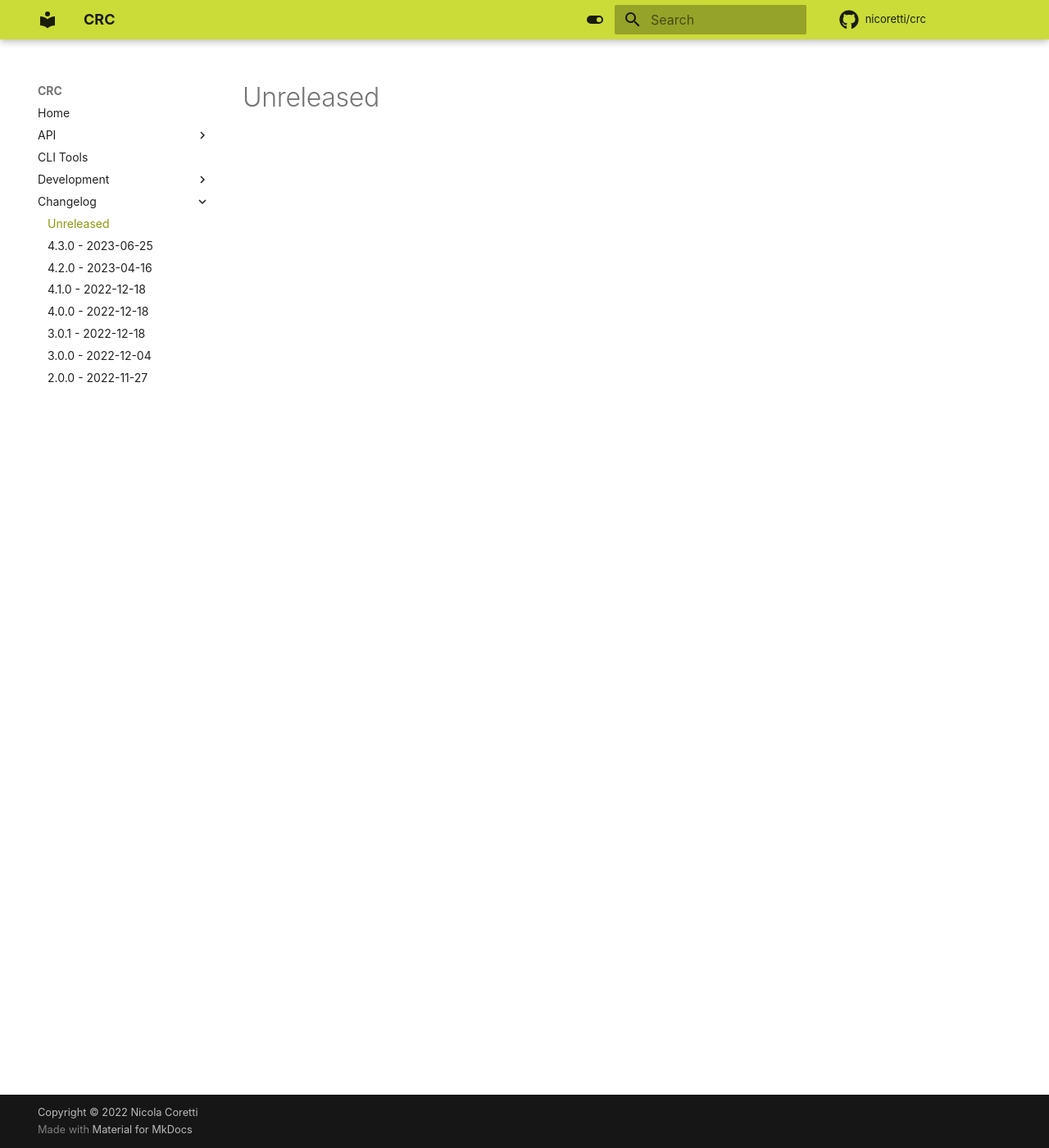
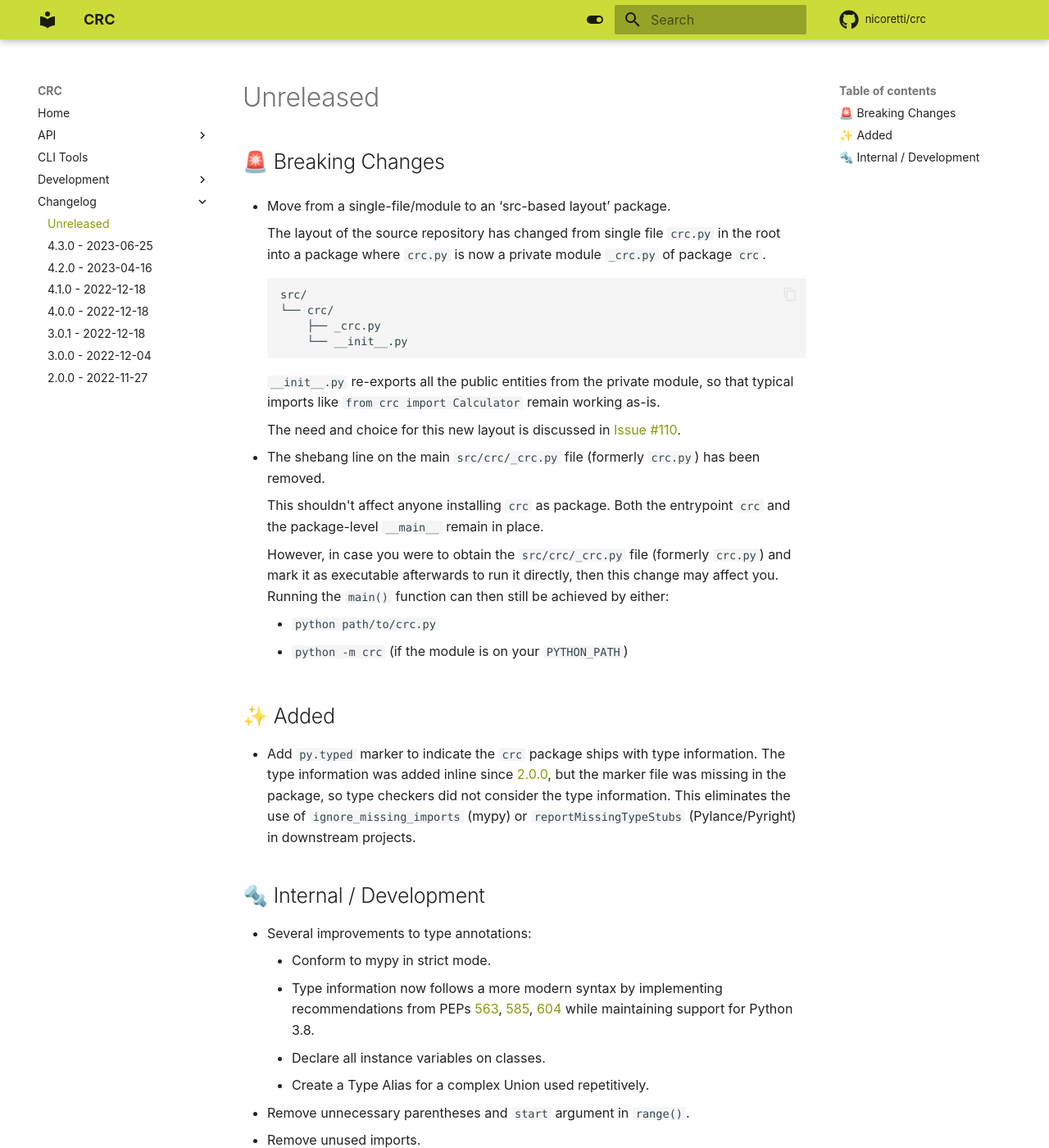
Before and after one commit to Nicoretti/crc, an MkDocs documentation site: the page built from docs/docs/changelog/unreleased.md, in a window 1280 px wide and 1400 px high. Shown: the whole window at 82% size. Built offline with MkDocs 1.6.1 and Material for MkDocs 9.7.7, drawn with Linux system fonts in a browser that asks for light colours; comment, search, counter and statistics services are not loaded.

Commit message:
docs: provide a changelog for the changes so far

````diff
--- a/docs/docs/changelog/unreleased.md
+++ b/docs/docs/changelog/unreleased.md
@@ -1 +1,57 @@
 # Unreleased
+
+## 🚨 Breaking Changes
+* Move from a single-file/module to an ‘src-based layout’ package.
+
+    The layout of the source repository has changed from single file `crc.py` in the
+    root into a package where `crc.py` is now a private module `_crc.py` of package
+    `crc`.
+
+    ```
+    src/
+    └── crc/
+        ├── _crc.py
+        └── __init__.py
+    ```
+
+    `__init__.py` re-exports all the public entities from the private module, so that
+    typical imports like `from crc import Calculator` remain working as-is.
+
+    The need and choice for this new layout is discussed in [Issue #110][issue-110].
+
+* The shebang line on the main `src/crc/_crc.py` file (formerly `crc.py`) has been
+  removed.
+
+    This shouldn't affect anyone installing `crc` as package. Both the entrypoint `crc`
+    and the package-level `__main__` remain in place.
+
+    However, in case you were to obtain the `src/crc/_crc.py` file (formerly `crc.py`)
+    and mark it as executable afterwards to run it directly, then this change may affect
+    you. Running the `main()` function can then still be achieved by either:
+
+    - `python path/to/crc.py`
+    - `python -m crc` (if the module is on your `PYTHON_PATH`)
+
+## ✨ Added
+* Add `py.typed` marker to indicate the `crc` package ships with type information. The
+  type information was added inline since [2.0.0](changes_2.0.0.md), but the marker file
+  was missing in the package, so type checkers did not consider the type information.
+  This eliminates the use of `ignore_missing_imports` (mypy) or `reportMissingTypeStubs`
+  (Pylance/Pyright) in downstream projects.
+
+## 🔩  Internal / Development
+* Several improvements to type annotations:
+    * Conform to mypy in strict mode.
+    * Type information now follows a more modern syntax by implementing recommendations
+        from PEPs [563][PEP 563], [585][PEP 585], [604][PEP 604] while maintaining
+        support for Python 3.8.
+    * Declare all instance variables on classes.
+    * Create a Type Alias for a complex Union used repetitively.
+* Remove unnecessary parentheses and `start` argument in `range()`.
+* Remove unused imports.
+* Update lockfile.
+
+[issue-110]: https://github.com/Nicoretti/crc/issues/110
+[PEP 563]: https://peps.python.org/pep-0563/
+[PEP 585]: https://peps.python.org/pep-0585/
+[PEP 604]: https://peps.python.org/pep-0604/
````
